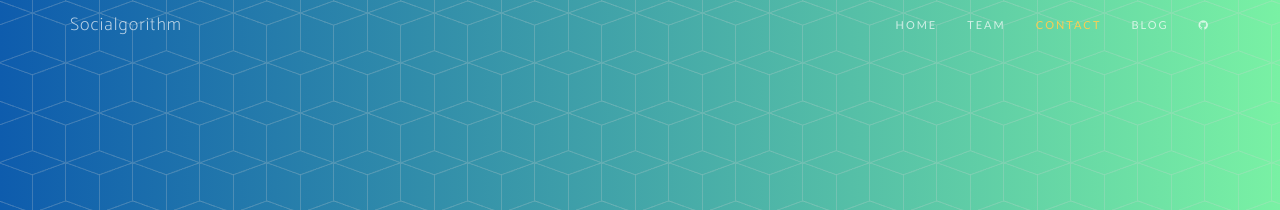
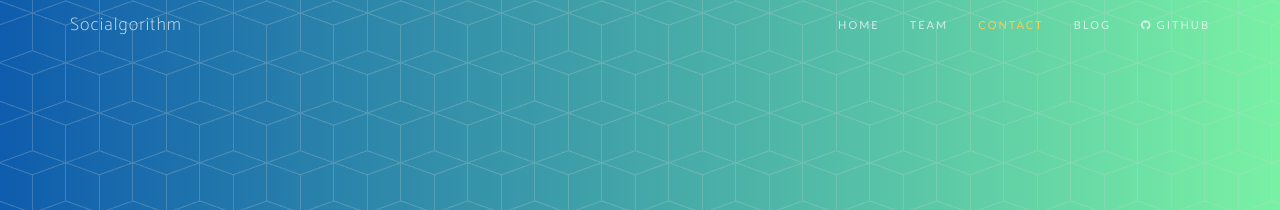
Before and after one commit to socialgorithm/socialgorithm.github.io, a Jekyll site: the page built from index.html, in a window 1280 px wide. Shown: the top 210 px of the page. Built offline with Jekyll 4.4.1, drawn with Linux system fonts in a browser that asks for light colours; nearby versions of some CDN libraries; some web fonts are replaced; the list of posts is cut into pages by our own code.

Commit message:
improve github link

```diff
--- a/_includes/nav-blog.html
+++ b/_includes/nav-blog.html
@@ -25,7 +25,7 @@
                 </li>
                 <li>
                     <a href="https://github.com/socialgorithm">
-                        <i class="fa fa-github"></i>
+                        <i class="fa fa-github"></i> Github
                     </a>
                 </li>
             </ul>
--- a/_includes/nav.html
+++ b/_includes/nav.html
@@ -25,7 +25,7 @@
                 </li>
                 <li>
                     <a href="https://github.com/socialgorithm">
-                        <i class="fa fa-github"></i>
+                        <i class="fa fa-github"></i> Github
                     </a>
                 </li>
             </ul>
```
